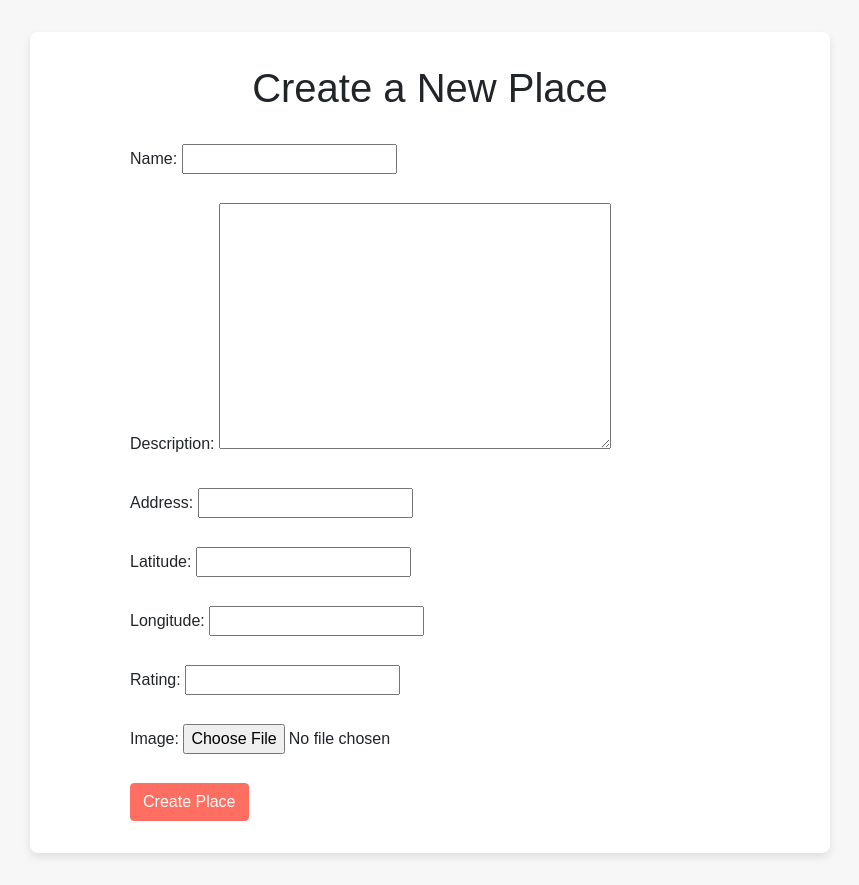
After one commit to rohi9337/CoupleSpotFinder, a Django app: page /places/create/ in a window 1280 px wide. The commit adds this page. Shown: the whole page, without its empty margins (210-1069 px from the left). Run offline with Django 5.2, Linux system fonts and the light colour scheme; a user stored in the database is signed in; some libraries are stand-ins or nearby versions.

Commit message:
adding place creation

```diff
--- a/couplespot/settings.py
+++ b/couplespot/settings.py
@@ -113,12 +113,16 @@ USE_I18N = True
 
 USE_TZ = True
 
-
+import os
 # Static files (CSS, JavaScript, Images)
 # https://docs.djangoproject.com/en/5.0/howto/static-files/
 
 STATIC_URL = 'static/'
 
+
+MEDIA_URL = '/media/'
+MEDIA_ROOT = os.path.join(BASE_DIR, 'media')
+
 # Default primary key field type
 # https://docs.djangoproject.com/en/5.0/ref/settings/#default-auto-field
 
--- a/couplespot/urls.py
+++ b/couplespot/urls.py
@@ -14,6 +14,8 @@ Including another URLconf
     1. Import the include() function: from django.urls import include, path
     2. Add a URL to urlpatterns:  path('blog/', include('blog.urls'))
 """
+from django.conf import settings
+from django.conf.urls.static import static
 from django.contrib import admin
 from django.urls import path,include
 
@@ -21,3 +23,5 @@ urlpatterns = [
     path('admin/', admin.site.urls),
     path('', include('places.urls')),
 ]
+if settings.DEBUG:
+    urlpatterns += static(settings.MEDIA_URL, document_root=settings.MEDIA_ROOT)
--- /dev/null
+++ b/places/forms.py
@@ -0,0 +1,9 @@
+# places/forms.py
+
+from django import forms
+from .models import Place
+
+class PlaceForm(forms.ModelForm):
+    class Meta:
+        model = Place
+        fields = ['name', 'description', 'address', 'latitude', 'longitude', 'rating', 'image']
--- a/places/models.py
+++ b/places/models.py
@@ -8,6 +8,8 @@ class Place(models.Model):
     latitude = models.FloatField()
     longitude = models.FloatField()
     rating = models.FloatField()
+    image = models.ImageField(upload_to='images/', blank= True,  null= True)
+    # pic = charfield
 
     def __str__(self):
         return self.name
--- /dev/null
+++ b/places/templates/places/create_place.html
@@ -0,0 +1,95 @@
+<!-- places/templates/places/create_place.html -->
+<!DOCTYPE html>
+<html lang="en">
+<head>
+    <meta charset="UTF-8">
+    <meta name="viewport" content="width=device-width, initial-scale=1.0">
+    <title>Create Place</title>
+    <!-- Bootstrap CSS (adjust path as needed) -->
+    <link rel="stylesheet" href="https://stackpath.bootstrapcdn.com/bootstrap/4.5.2/css/bootstrap.min.css">
+    <style>
+        body {
+            font-family: Arial, sans-serif;
+            background-color: #f7f7f7;
+            padding: 2rem;
+        }
+        .container {
+            max-width: 800px;
+            margin: 0 auto;
+            background-color: #fff;
+            padding: 2rem;
+            border-radius: 8px;
+            box-shadow: 0 4px 8px rgba(0, 0, 0, 0.1);
+        }
+        h1 {
+            font-size: 2.5rem;
+            text-align: center;
+            margin-bottom: 2rem;
+        }
+        form {
+            max-width: 600px;
+            margin: 0 auto;
+        }
+        .form-group {
+            margin-bottom: 1.5rem;
+        }
+        .form-control {
+            height: calc(1.5em + 1.2rem + 2px);
+            padding: 0.6rem 1rem;
+            font-size: 1rem;
+        }
+        .form-control-file {
+            height: calc(1.5em + 1.2rem + 2px);
+            padding: 0.6rem 1rem;
+        }
+        .btn-primary {
+            background-color: #ff6f61;
+            border-color: #ff6f61;
+        }
+        .btn-primary:hover {
+            background-color: #e65c4d;
+            border-color: #e65c4d;
+        }
+    </style>
+</head>
+<body>
+    <div class="container">
+        <h1>Create a New Place</h1>
+        <form method="post" enctype="multipart/form-data">
+            {% csrf_token %}
+            <div class="form-group">
+                <label for="id_name">Name:</label>
+                {{ form.name }}
+            </div>
+            <div class="form-group">
+                <label for="id_description">Description:</label>
+                {{ form.description }}
+            </div>
+            <div class="form-group">
+                <label for="id_address">Address:</label>
+                {{ form.address }}
+            </div>
+            <div class="form-group">
+                <label for="id_latitude">Latitude:</label>
+                {{ form.latitude }}
+            </div>
+            <div class="form-group">
+                <label for="id_longitude">Longitude:</label>
+                {{ form.longitude }}
+            </div>
+            <div class="form-group">
+                <label for="id_rating">Rating:</label>
+                {{ form.rating }}
+            </div>
+            <div class="form-group">
+                <label for="id_image">Image:</label>
+                {{ form.image }}
+            </div>
+            <button type="submit" class="btn btn-primary">Create Place</button>
+        </form>
+    </div>
+
+    <!-- Bootstrap JS (optional, for some functionalities) -->
+    <script src="https://stackpath.bootstrapcdn.com/bootstrap/4.5.2/js/bootstrap.min.js"></script>
+</body>
+</html>
--- a/places/urls.py
+++ b/places/urls.py
@@ -5,4 +5,6 @@ from . import views
 urlpatterns = [
     path('', views.index, name='index'),
     path('place/<int:place_id>/', views.place_detail, name='place_detail'),
+
+    path('places/create/', views.create_place, name='create_place'),
 ]
--- a/places/views.py
+++ b/places/views.py
@@ -1,11 +1,27 @@
 # places/views.py
-from django.shortcuts import render
+from django.contrib.auth.decorators import user_passes_test
+from django.shortcuts import render,redirect
 from .models import Place
+from .forms import PlaceForm
 
 def index(request):
     places = Place.objects.all()
     return render(request, 'places/index.html', {'places': places})
 
+@user_passes_test(lambda u: u.is_superuser)
+def create_place(request):
+    if request.method == 'POST':
+        form = PlaceForm(request.POST, request.FILES)
+        if form.is_valid():
+            place = form.save()  # Save the form data to create a new Place object
+            return redirect('place_detail', place.id)  # Redirect to the detail view of the new place
+    else:
+        form = PlaceForm()
+
+    return render(request, 'places/create_place.html', {'form': form})
+
+
+
 def place_detail(request, place_id):
     place = Place.objects.get(id=place_id)
     return render(request, 'places/detail.html', {'place': place})
```
Also changed, not shown: places/templates/places/detail.html (+55 -10 lines), places/templates/places/index.html (+97 -7 lines), db.sqlite3, media/images/photo_2024-05-24_18-38-34.jpg (added), places/migrations/0002_place_image.py (added).
